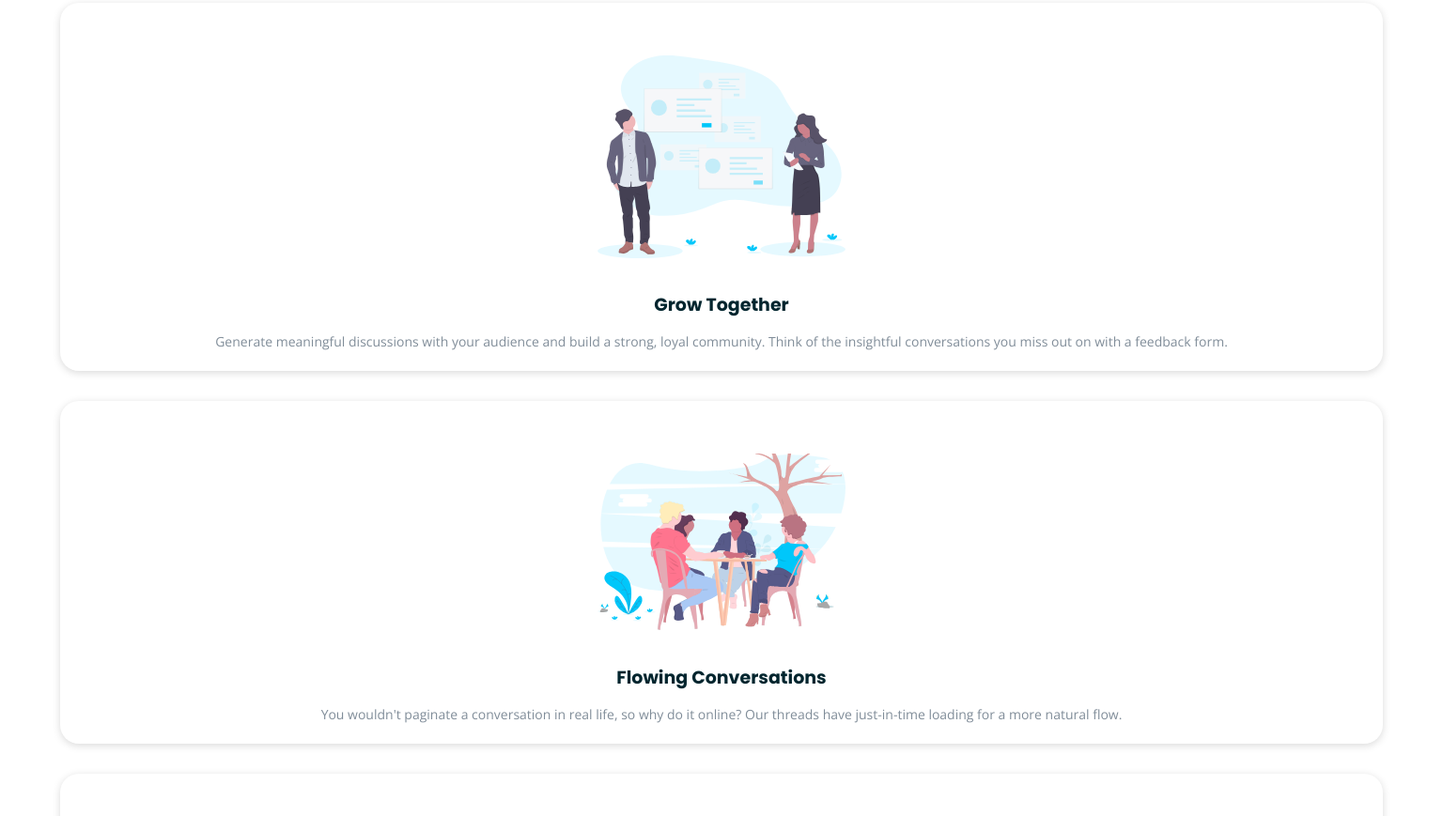
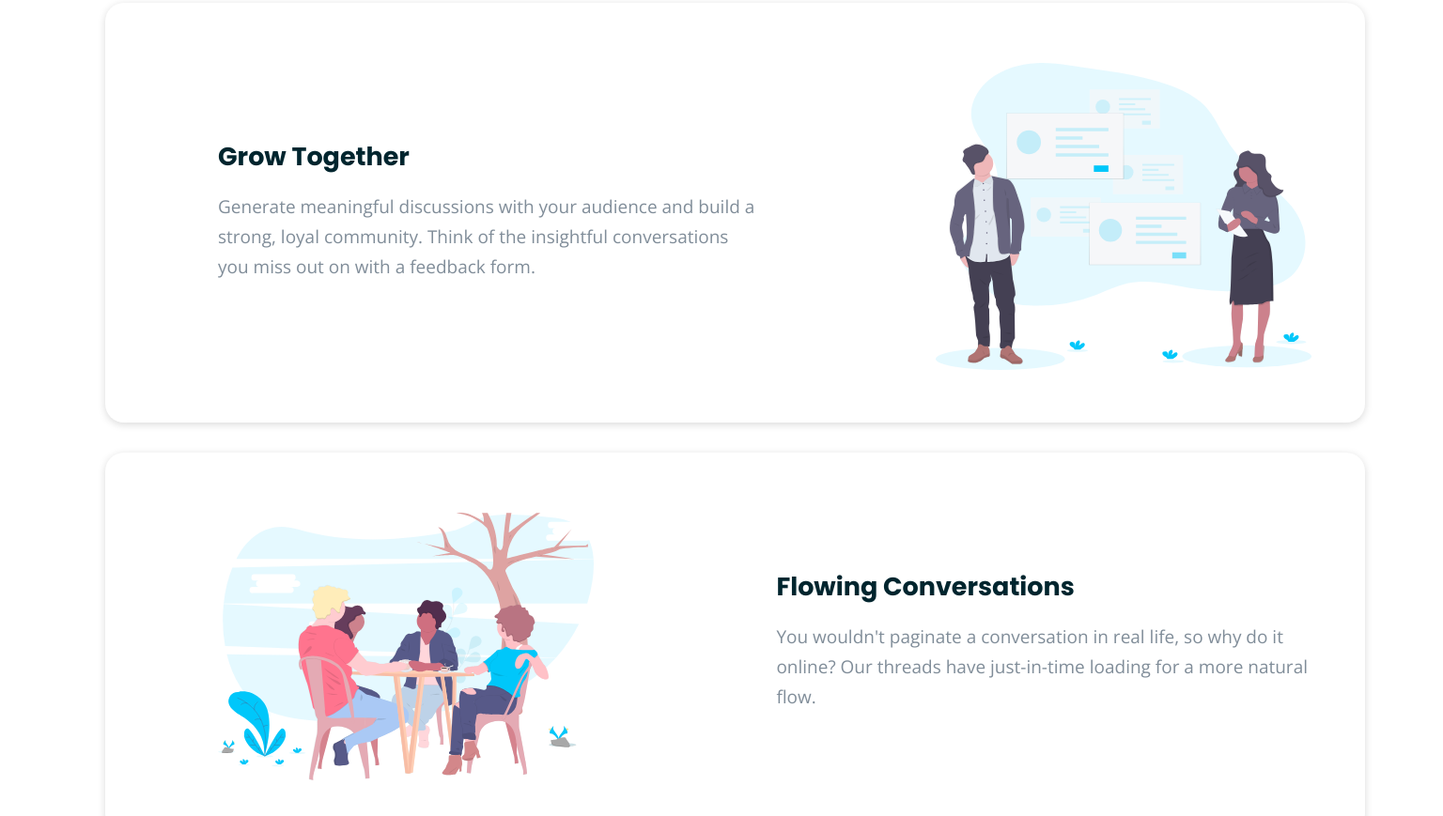
Before and after one commit to BC-MAY-21-ROR/kata-01-diseno-web-k1-nov21-3, a website: page index.html in a window 1536 px wide. Shown: the part 779-1648 px from the top of the page at 94% size. Drawn offline with nearby package versions, Linux system fonts and the light colour scheme.

Commit message:
Cards and footer design modified for desktop view.
-Cards resized (1440px)
-Image and text adjust for desktop
-Display grid applied to footer's menu

Co-authored-by: Anisbeflo  <abejarano0@ucol.mx>
Co-authored-by: diegoOG09  <xdiegoemmax@outlook.com>
Co-authored-by: corps01  <ocorpus@ucol.mx>
Co-authored-by: rallygou  <rallygou@gmail.com>

```diff
--- a/index.html
+++ b/index.html
@@ -61,25 +61,35 @@
    <!--CARDS-->
 
    <div class="cards container">
+
       <div class="card">
          <img src="images/illustration-grow-together.svg" alt="">
+         <div class="card-info">
             <h2 class="card-title">Grow Together</h2>
             <p> Generate meaningful discussions with your audience and build a strong, loyal community.
                Think of the insightful conversations you miss out on with a feedback form.</p>
          </div>
+      </div>
+
 
       <div class="card">
          <img src="images/illustration-flowing-conversation.svg" alt="">
+         <div class="card-info">
             <h2 class="card-title">Flowing Conversations</h2>
             <p> You wouldn't paginate a conversation in real life, so why do it online? Our threads
                have just-in-time loading for a more natural flow.</p>
          </div>
+      </div>
+
 
       <div class="card">
          <img src="images/illustration-your-users.svg" alt="">
+         <div class="card-info">
             <h2 class="card-title">Your Users</h2>
             <p>It takes no time at all to integrate Huddle with your app's authentication solution.
                This means, once signed in to your app, your users can start chatting immediately.</p>
+         </div>
+
       </div>
    </div>
 
@@ -91,10 +101,6 @@
       </div>
    </div>
 
-
-
-
-
    <!--FOOTER-->
    <footer class="footer">
 
@@ -102,6 +108,8 @@
          <img src="images/logo.svg" alt="Logo">
       </div>
 
+      <!--1DIV-->
+      <div class="footer-desktop">
          <div class="footer-content container">
             <div class="footer-info">
                <img src="images/icon-location.svg" alt="#">
@@ -134,6 +142,7 @@
             <a href="#">Contact Us</a>
          </div>
 
+         <div class="icons-desktop">
             <div class="footer-icons container">
                <a href="#"><i class="fab fa-facebook-f"></i></a>
                <a href="#"><i class="fab fa-twitter"></i></a>
@@ -147,6 +156,8 @@
                Challenge by <a href="https://www.frontendmentor.io?ref=challenge" target="_blank">Frontend Mentor</a>.
                Coded by <a href="#">K1-NOV21-3</a>.
             </p>
+         </div>
+      </div>
    </footer>
 </body>
 
--- a/src/scss/layout/_cards.scss
+++ b/src/scss/layout/_cards.scss
@@ -79,3 +79,56 @@
     }
   }
 }
+
+@media (min-width: 1440px) {
+  .cards {
+    .card {
+      display: grid;
+      grid-template-columns: repeat(2, 1fr);
+      margin-right: 1.2rem;
+      margin-left: 3rem;
+      padding-top: 0.5rem;
+      padding-bottom: 2rem;
+      padding-left: 7.5rem;
+
+      .card-info {
+        display: flex;
+        flex-direction: column;
+        //align-items: center;
+        justify-content: center;
+
+        .card-title {
+          text-align:left;
+          font-size: 27px;
+        }
+
+        p {
+          font-size: 19px;
+          text-align: left;
+          line-height: 2rem;
+          padding-left: 0;
+          padding-right: .9rem;
+
+        }
+      }
+
+      img {
+        max-width: 25rem;
+      }
+
+      &:nth-child(odd) {
+        img {
+          order: 2;
+          padding-left: 9rem;
+        }
+      }
+
+      &:nth-child(2) {
+        img {
+          padding-right: 12.5rem;
+        }
+
+      }
+    }
+  }
+}
--- a/src/scss/layout/_footer.scss
+++ b/src/scss/layout/_footer.scss
@@ -87,3 +87,10 @@
    }
    color: white;
 }
+
+@media (min-width: 1440px) {
+   .footer-desktop{
+      display: grid;
+      grid-template-columns: repeat(3,1fr);
+   }
+}
```
Also changed, not shown: build/css/app.css, 1 other file. Lines whose indentation alone changed are shown as unchanged.
